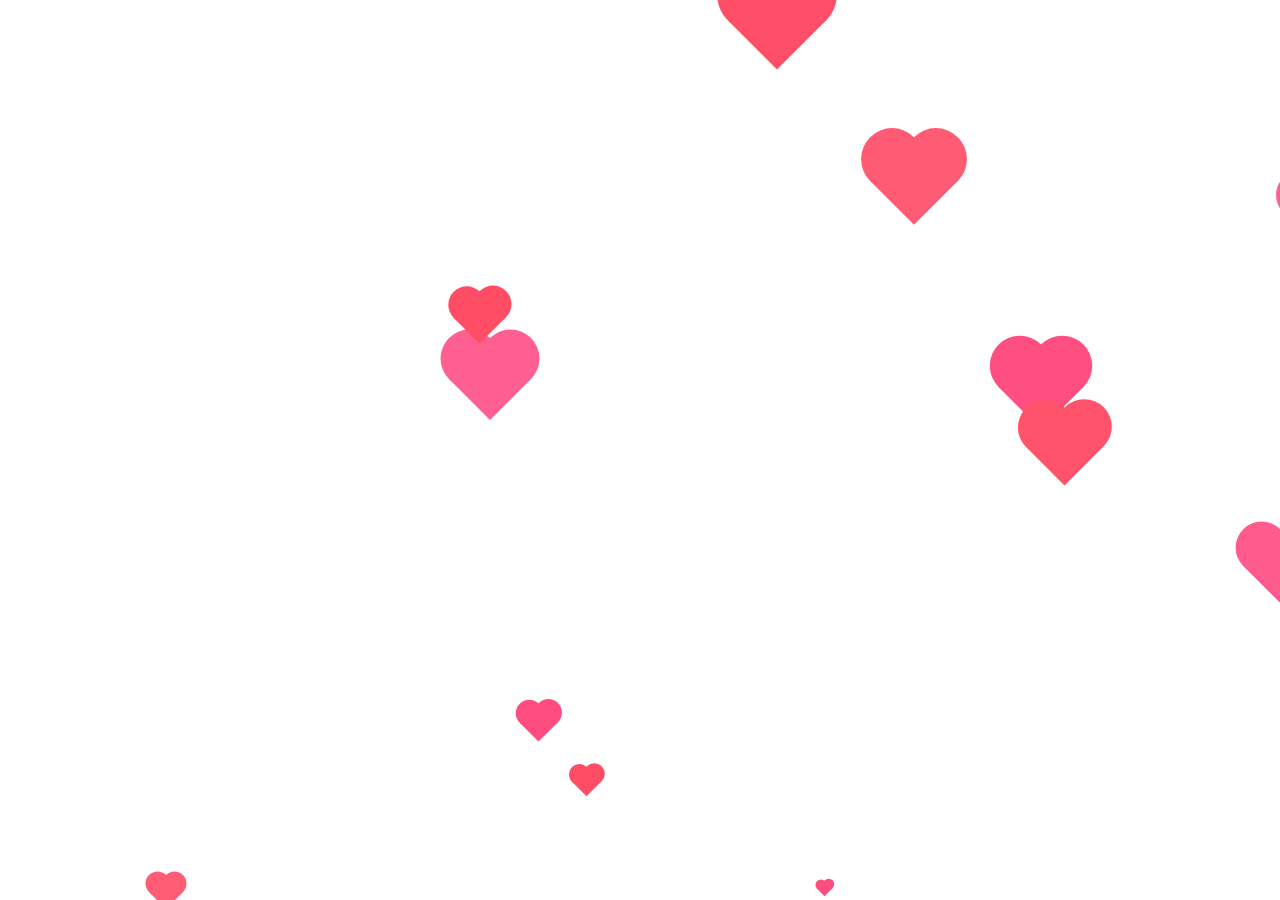
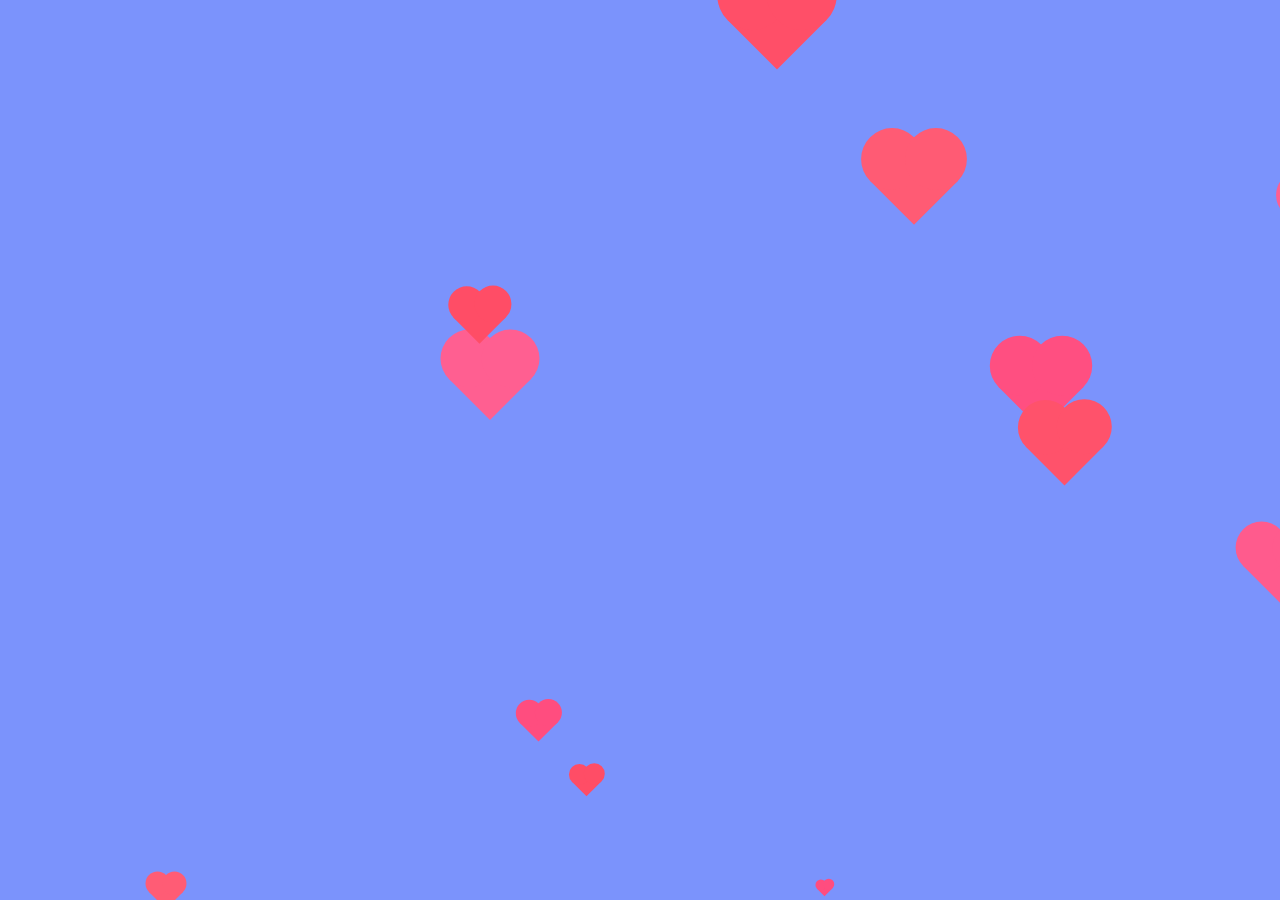
Before and after one commit to SimoDax/simodax.github.io, a Jekyll site: the page thankyou.html, which Jekyll copies as it is, in a window 1280 px wide. Built offline with Jekyll 4.4.1, drawn with Linux system fonts in a browser that asks for light colours; nearby versions of some CDN libraries.

Commit message:
Update thankyou.html

```diff
--- a/thankyou.html
+++ b/thankyou.html
@@ -33,6 +33,7 @@ var love = setInterval(function() {
       padding:0;
       border:0;
                 margin:0;
+                background-color: #7b93fc;
 }
 
 .bg_heart {
```
